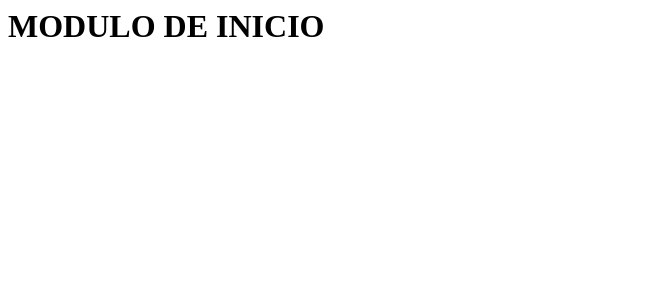
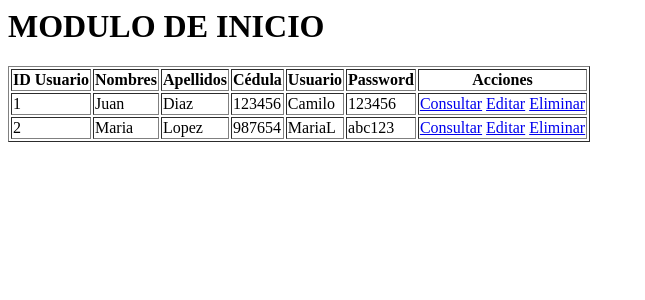
Before and after one commit to camilojuega23-lang/php, a PHP site: template vistas/inicio.php in a window 1280 px wide. Shown: the top 300 px of the page, without its empty margins (0-645 px from the left). Run offline with PHP 8.4, Linux system fonts and the light colour scheme; the template is opened without the code that fills it, so the values that code supplies are empty.

Commit message:
construccion de la vista completa modelo mvc

```diff
--- a/controladores/Enrutador.php
+++ b/controladores/Enrutador.php
@@ -17,6 +17,9 @@ class Enrutador
             case 'consultar':
                 include_once("vistas/consultar.php");
                 break;
+            case 'inicio':
+                include_once("vistas/inicio.php");
+                break;
             default:
                 include_once("vistas/error404.php");
         }
--- a/index.php
+++ b/index.php
@@ -14,7 +14,7 @@
     <h2>CRUD CON PHP Y POO EN MVC</h2>
     <nav>
         <ul>
-            <li><a href="index.php">Inicio</a></li>
+            <li><a href="?cargar=inicio">Inicio</a></li>
             <li><a href="?cargar=crear">Registrar</a></li>
         </ul>
     </nav>
--- a/vistas/inicio.php
+++ b/vistas/inicio.php
@@ -1,2 +1,52 @@
 <h1>MODULO DE INICIO</h1>
 <?php
+
+    $controlador = new ControladorUsuarios();
+    $resultado = $controlador->index();
+
+?>
+<div class="tabla">
+    <table border="1">
+        <!-- ENCABEZADOS -->
+        <tr>
+            <th>ID Usuario</th>
+            <th>Nombres</th>
+            <th>Apellidos</th>
+            <th>Cédula</th>
+            <th>Usuario</th>
+            <th>Password</th>
+            <th>Acciones</th>
+        </tr>
+
+        <!-- USUARIO 1 -->
+        <tr>
+            <td>1</td>
+            <td>Juan</td>
+            <td>Diaz</td>
+            <td>123456</td>
+            <td>Camilo</td>
+            <td>123456</td>
+            <td>
+                <a href="?cargar=consultar">Consultar</a>
+                <a href="?cargar=editar">Editar</a>
+                <a href="?cargar=eliminar">Eliminar</a>
+            </td>
+        </tr>
+
+        <!-- USUARIO 2 -->
+        <tr>
+            <td>2</td>
+            <td>Maria</td>
+            <td>Lopez</td>
+            <td>987654</td>
+            <td>MariaL</td>
+            <td>abc123</td>
+            <td>
+                <a href="?cargar=consultar">Consultar</a>
+                <a href="?cargar=editar">Editar</a>
+                <a href="?cargar=eliminar">Eliminar</a>
+            </td>
+        </tr>
+
+    </table>
+</div>
```
